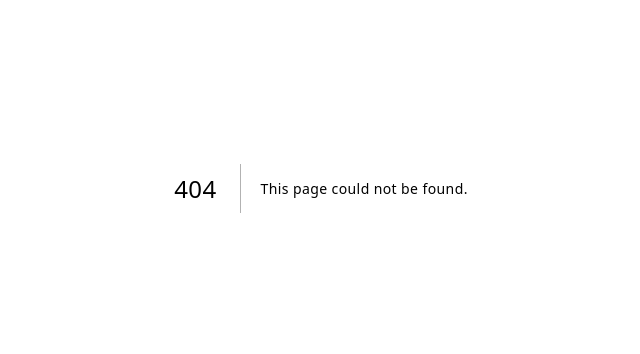
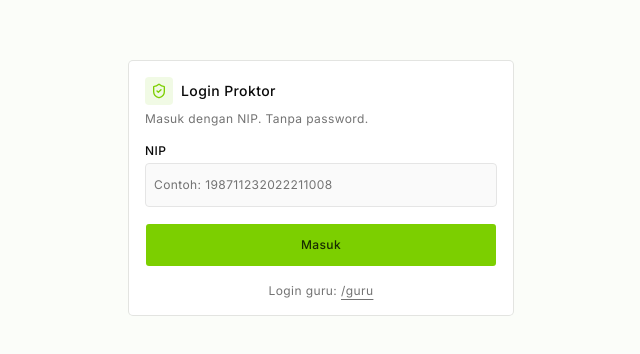
Before and after one commit to deniikbal/cbtapp, a Next.js app: page /proktor in a window 1280 px wide. Before the commit this address had no page. Shown: the part 212-566 px from the top of the page, without its empty margins (319-959 px from the left). Built offline with nearby package versions, Linux system fonts and the light colour scheme; no server answers.

Commit message:
feat(proktor): login proktor pindah ke /proktor

```diff
--- a/app/proktor/dashboard/impor/page.tsx
+++ b/app/proktor/dashboard/impor/page.tsx
@@ -3,7 +3,7 @@ import { redirect } from "next/navigation"
 import { eq, sql } from "drizzle-orm"
 import { LogOut } from "lucide-react"
 
-import { logoutProktor, proktorAktif } from "@/app/proktor/login/actions"
+import { logoutProktor, proktorAktif } from "@/app/proktor/actions"
 import { ImporSoalPage } from "@/components/impor-soal-page"
 import { Button } from "@/components/ui/button"
 import { Card, CardContent } from "@/components/ui/card"
@@ -28,7 +28,7 @@ export default async function ImporSoalProktorPage({
   searchParams: Promise<{ bank?: string }>
 }) {
   const proktor = await proktorAktif()
-  if (!proktor) redirect("/proktor/login")
+  if (!proktor) redirect("/proktor")
 
   const { bank: bankId } = await searchParams
   const [bank] = bankId
--- a/app/proktor/dashboard/page.tsx
+++ b/app/proktor/dashboard/page.tsx
@@ -3,7 +3,7 @@ import { redirect } from "next/navigation"
 import { eq, inArray, sql } from "drizzle-orm"
 import { BookOpen, CalendarDays, FileQuestion, FileUp, FileText, LogOut } from "lucide-react"
 
-import { logoutProktor, proktorAktif } from "@/app/proktor/login/actions"
+import { logoutProktor, proktorAktif } from "@/app/proktor/actions"
 import { AksiIkon } from "@/components/aksi-ikon"
 import { ProktorBottomNav, ProktorNav } from "@/components/proktor-nav"
 import { KelasTooltip } from "@/components/kelas-tooltip"
@@ -27,7 +27,7 @@ export const dynamic = "force-dynamic"
 
 export default async function ProktorDashboardPage() {
   const proktor = await proktorAktif()
-  if (!proktor) redirect("/proktor/login")
+  if (!proktor) redirect("/proktor")
 
   const banks = await db
     .select({
--- a/app/proktor/dashboard/pengerjaan/page.tsx
+++ b/app/proktor/dashboard/pengerjaan/page.tsx
@@ -2,7 +2,7 @@ import { redirect } from "next/navigation"
 import { asc, eq, inArray, sql } from "drizzle-orm"
 import { CheckCircle2, Clock3, LogOut, Timer, Users } from "lucide-react"
 
-import { logoutProktor, proktorAktif } from "@/app/proktor/login/actions"
+import { logoutProktor, proktorAktif } from "@/app/proktor/actions"
 import { AutoRefresh } from "@/components/auto-refresh"
 import { ProktorBottomNav, ProktorNav } from "@/components/proktor-nav"
 import { ProgressTableCard } from "@/components/progress-table-card"
@@ -20,7 +20,7 @@ export const dynamic = "force-dynamic"
 // bank soal yang menunjuk proktor ini.
 export default async function ProktorPengerjaanPage() {
   const proktor = await proktorAktif()
-  if (!proktor) redirect("/proktor/login")
+  if (!proktor) redirect("/proktor")
 
   let databaseError: string | null = null
   let rows: {
--- a/app/proktor/login/actions.ts
+++ b/app/proktor/login/actions.ts
@@ -8,7 +8,7 @@ import { db } from "@/lib/db"
 import { questionBanks, teachers } from "@/lib/db/schema"
 
 function pesanError(teks: string) {
-  return `/proktor/login?error=${encodeURIComponent(teks)}`
+  return `/proktor?error=${encodeURIComponent(teks)}`
 }
 
 // Login proktor: hanya NIP, tanpa password. Hanya guru yang ditunjuk sebagai
@@ -41,7 +41,7 @@ export async function loginProktor(formData: FormData) {
 export async function logoutProktor() {
   const cookieStore = await cookies()
   cookieStore.set("proctor_id", "", { path: "/", maxAge: 0 })
-  redirect("/proktor/login")
+  redirect("/proktor")
 }
 
 export async function proktorAktif() {
--- a/app/proktor/login/page.tsx
+++ b/app/proktor/login/page.tsx
@@ -1,62 +1,6 @@
-import { cookies } from "next/headers"
-import Link from "next/link"
 import { redirect } from "next/navigation"
-import { ShieldCheck } from "lucide-react"
 
-import { loginProktor } from "@/app/proktor/login/actions"
-import { Button } from "@/components/ui/button"
-import { Card, CardContent, CardDescription, CardHeader, CardTitle } from "@/components/ui/card"
-import { Input } from "@/components/ui/input"
-import { Label } from "@/components/ui/label"
-
-export const dynamic = "force-dynamic"
-
-export default async function ProktorLoginPage({
-  searchParams,
-}: {
-  searchParams: Promise<{ error?: string }>
-}) {
-  const cookieStore = await cookies()
-  if (cookieStore.get("proctor_id")?.value) redirect("/proktor/dashboard")
-
-  const { error } = await searchParams
-
-  return (
-    <main className="flex min-h-svh items-center justify-center bg-muted/30 p-4">
-      <Card className="w-full max-w-sm rounded-sm">
-        <CardHeader className="gap-1">
-          <div className="flex items-center gap-2">
-            <span className="rounded-sm bg-primary/10 p-1.5 text-primary">
-              <ShieldCheck className="size-4" aria-hidden="true" />
-            </span>
-            <CardTitle>Login Proktor</CardTitle>
-          </div>
-          <CardDescription>Masuk dengan NIP. Tanpa password.</CardDescription>
-        </CardHeader>
-        <CardContent>
-          <form action={loginProktor} className="space-y-4">
-            <div className="space-y-1.5">
-              <Label htmlFor="nip">NIP</Label>
-              <Input
-                id="nip"
-                name="nip"
-                inputMode="numeric"
-                autoComplete="off"
-                placeholder="Contoh: 198711232022211008"
-                required
-                className="h-11"
-              />
-            </div>
-            {error && <p className="text-sm text-destructive">{error}</p>}
-            <Button type="submit" className="h-11 w-full">
-              Masuk
-            </Button>
-            <p className="text-center text-xs text-muted-foreground">
-              Login guru: <Link href="/guru" className="underline underline-offset-4">/guru</Link>
-            </p>
-          </form>
-        </CardContent>
-      </Card>
-    </main>
-  )
+// Alamat lama tetap hidup supaya tautan yang sudah dibagikan tidak mati.
+export default function ProktorLoginLama() {
+  redirect("/proktor")
 }
--- /dev/null
+++ b/app/proktor/page.tsx
@@ -0,0 +1,62 @@
+import { cookies } from "next/headers"
+import Link from "next/link"
+import { redirect } from "next/navigation"
+import { ShieldCheck } from "lucide-react"
+
+import { loginProktor } from "@/app/proktor/login/actions"
+import { Button } from "@/components/ui/button"
+import { Card, CardContent, CardDescription, CardHeader, CardTitle } from "@/components/ui/card"
+import { Input } from "@/components/ui/input"
+import { Label } from "@/components/ui/label"
+
+export const dynamic = "force-dynamic"
+
+export default async function ProktorLoginPage({
+  searchParams,
+}: {
+  searchParams: Promise<{ error?: string }>
+}) {
+  const cookieStore = await cookies()
+  if (cookieStore.get("proctor_id")?.value) redirect("/proktor/dashboard")
+
+  const { error } = await searchParams
+
+  return (
+    <main className="flex min-h-svh items-center justify-center bg-muted/30 p-4">
+      <Card className="w-full max-w-sm rounded-sm">
+        <CardHeader className="gap-1">
+          <div className="flex items-center gap-2">
+            <span className="rounded-sm bg-primary/10 p-1.5 text-primary">
+              <ShieldCheck className="size-4" aria-hidden="true" />
+            </span>
+            <CardTitle>Login Proktor</CardTitle>
+          </div>
+          <CardDescription>Masuk dengan NIP. Tanpa password.</CardDescription>
+        </CardHeader>
+        <CardContent>
+          <form action={loginProktor} className="space-y-4">
+            <div className="space-y-1.5">
+              <Label htmlFor="nip">NIP</Label>
+              <Input
+                id="nip"
+                name="nip"
+                inputMode="numeric"
+                autoComplete="off"
+                placeholder="Contoh: 198711232022211008"
+                required
+                className="h-11"
+              />
+            </div>
+            {error && <p className="text-sm text-destructive">{error}</p>}
+            <Button type="submit" className="h-11 w-full">
+              Masuk
+            </Button>
+            <p className="text-center text-xs text-muted-foreground">
+              Login guru: <Link href="/guru" className="underline underline-offset-4">/guru</Link>
+            </p>
+          </form>
+        </CardContent>
+      </Card>
+    </main>
+  )
+}
```
